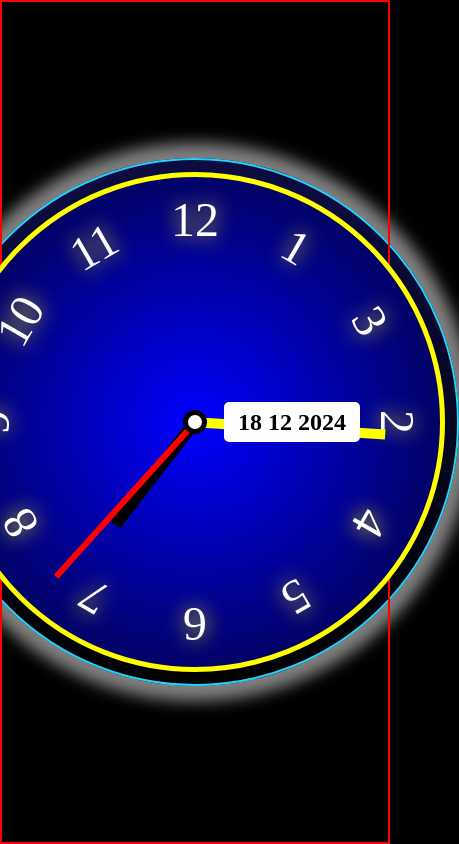
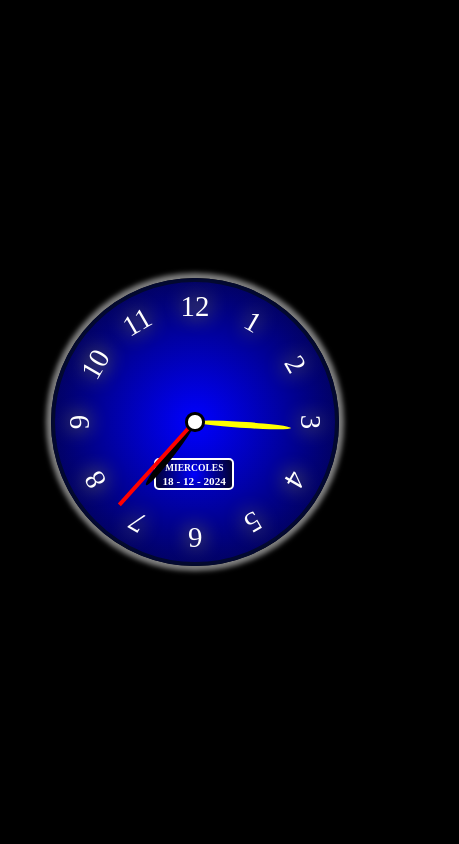
Before and after one commit to DanielAlabarze/RELOJ, a plain HTML site: page index.html in a window 390 px wide. Shown: the whole page, 459 px wide, since content can reach past the window. Drawn offline with nearby package versions, Linux system fonts and the light colour scheme.

Commit message:
first commit

```diff
--- a/index.html
+++ b/index.html
@@ -16,13 +16,9 @@
     <link
       rel="shortcut icon"
       sizes="16x16 24x24 32x32 48x48"
-      href="./img/favicon.ico"
+      href="./img/reloj.ico"
     />
 
-    <link
-      rel="stylesheet"
-      href="https://cdn.jsdelivr.net/npm/bootstrap-icons@1.10.5/font/bootstrap-icons.css"
-    />
 
     <link rel="stylesheet" href="style.css" />
     <script defer src="index.js"></script>
@@ -32,8 +28,8 @@
     <section class="clock-container">
       <div class="clock">
         <p class="digit" style="--n: 1">1</p>
-        <p class="digit" style="--n: 2">3</p>
-        <p class="digit" style="--n: 3">2</p>
+        <p class="digit" style="--n: 2">2</p>
+        <p class="digit" style="--n: 3">3</p>
         <p class="digit" style="--n: 4">4</p>
         <p class="digit" style="--n: 5">5</p>
         <p class="digit" style="--n: 6">6</p>
@@ -47,9 +43,11 @@
         <div class="minutes"></div>
         <div class="seconds"></div>
         <div class="center"></div>
-        <div class="dia"></div>
+        <div class="contenedorFecha">
+          <div class="nombreDia"></div>
+          <div class="dia"></div>
+        </div>
       </div>
     </section>
-
   </body>
 </html>
--- a/index.js
+++ b/index.js
@@ -2,6 +2,7 @@ const hours = document.querySelector(".hours");
 const minutes = document.querySelector(".minutes");
 const seconds = document.querySelector(".seconds");
 const day = document.querySelector(".dia");
+const nombreDia = document.querySelector(".nombreDia");
 
 const RELOJ = () => {
   const DATE = new Date();
@@ -14,18 +15,28 @@ const RELOJ = () => {
   hours.style.setProperty("--rotate", HORAS * 360);
 };
 
+const FECHA = new Date();
+const nDIA = FECHA.getDate();
+const MES = FECHA.getMonth() + 1;
+const ANO = FECHA.getFullYear();
 
-  const FECHA = new Date();
-  //const DIA = FECHA.getFullYear();
-  const nDIA = FECHA.getDate();
-  const MES = FECHA.getMonth() + 1;
-  const ANO = FECHA.getFullYear();
+let nombresDias = [
+  "DOMINGO",
+  "LUNES",
+  "MARTES",
+  "MIERCOLES",
+  "JUEVES",
+  "VIERNES",
+  "SABADO",
+];
 
+let diaDeSemana = FECHA.getDay();
 
-  day.innerHTML = nDIA.toString() + " " + MES.toString() + " " + ANO.toString();
+let nombreDelDia = nombresDias[diaDeSemana];
 
+day.innerText =
+  nDIA.toString() + " - " + MES.toString() + " - " + ANO.toString();
 
-
+nombreDia.innerHTML = nombreDelDia;
 
 setInterval(RELOJ, 1000);
- console.log(FECHA);
--- a/style.css
+++ b/style.css
@@ -1,11 +1,9 @@
-
 * {
   padding: 0;
   margin: 0;
   box-sizing: border-box;
 }
 body {
-
   background-color: black;
 }
 .clock-container {
@@ -14,8 +12,6 @@ body {
   align-items: center;
   width: 100vw;
   height: 100vh;
-  border: solid 2px red;
-
 }
 
 .clock {
@@ -27,8 +23,9 @@ body {
   display: flex;
   justify-content: center;
   align-items: center;
+  border: solid 0.5rem rgb(2, 8, 48);
   background-image: radial-gradient(circle, blue, rgb(2, 2, 41));
-    border: solid 5px yellow;
+  box-shadow: 0 0 15px 15px gray;
 }
 .digit {
   transform: rotate(calc(30deg * var(--n)));
@@ -40,11 +37,12 @@ body {
 }
 .center {
   position: absolute;
-      width: 1.56rem;
-      height: 1.56rem;
+  width: 2rem;
+  height: 2rem;
   background-color: white;
   border-radius: 50%;
   border: solid 5px black;
+  z-index: 5;
 }
 .hours,
 .minutes,
@@ -57,64 +55,160 @@ body {
 }
 .hours {
   width: 0.75rem;
-      height: 8.12rem;
+  height: 9rem;
   background-color: black;
-
+  border-radius: 50%;
+  z-index: 1;
 }
 .minutes {
   width: 0.65rem;
   height: 11.9rem;
   background-color: yellow;
+  border-radius: 50%;
+  z-index: 2;
 }
 
 .seconds {
-      width: 0.4rem;
+  width: 0.3rem;
   height: 13rem;
   background-color: red;
+  z-index: 3;
+}
+.contenedorFecha {
+  display: flex;
+  flex-direction: column;
+  border: solid 2px white;
+  background-image: radial-gradient(circle, blue, rgb(2, 2, 41));
+  color: white;
+  border-radius: 5px;
+  width: 8.8rem;
+  height: 3rem;
+  position: absolute;
+  right: 10.7rem;
+  bottom: 8rem;
+  z-index: 0;
+}
+.nombreDia {
+  display: flex;
+  justify-content: center;
+  align-items: center;
+  width: 8.5rem;
+  height: 1.5rem;
+  font-size: 0.8rem;
+  font-weight: bolder;
 }
 
 .dia {
   display: flex;
+  justify-content: center;
+  align-content: center;
   width: 8.5rem;
-      height: 2.5rem;
-      background-color: white;
-      position: absolute;
-      right: 5rem;
-      border-radius: 5px;
-      font-size: 1.5rem ;
+  height: 1.5rem;
+  font-size: 1.2rem;
   font-weight: bolder;
   justify-content: center;
   align-items: center;
-
+  z-index: 0;
 }
-
-
-  .clock::before {
-    content: "";
-    min-width: 32.8rem;
-    min-height: 32.8rem;
-    position: absolute;
-    border-radius: 50%;
-    background-image: linear-gradient(rgb(12, 12, 67), black);
-    box-shadow: 0 0 15px 15px gray;
-    z-index: -1;
-    border: solid 2px rgb(38, 209, 252);
-  }
-
-
-
-
 
 /* MEDIA-------------------------*/
 
-/*@media (min-width: 320px) and (max-width: 360px) {
-
+@media (min-width: 320px) and (max-width: 570px) {
+  .clock {
+    min-width: 18rem;
+    min-height: 18rem;
+    font-size: 1.8rem;
+    position: relative;
+    border-radius: 50%;
+    display: flex;
+    justify-content: center;
+    align-items: center;
+    border: solid 0.25rem rgb(2, 8, 48);
+    background-image: radial-gradient(circle, blue, rgb(2, 2, 41));
+    box-shadow: 0 0 5px 5px gray;
+  }
+  .digit {
+    transform: rotate(calc(30deg * var(--n)));
+    position: absolute;
+    top: 0.5rem;
+    bottom: 0.5rem;
+    color: white;
+    text-shadow: 0 0 20px yellow;
+  }
+  .center {
+    position: absolute;
+    width: 1.2rem;
+    height: 1.2rem;
+    background-color: white;
+    border-radius: 50%;
+    border: solid 3px black;
+    z-index: 5;
+  }
+  .hours,
+  .minutes,
+  .seconds {
+    --rotate: 0;
+    position: absolute;
+    bottom: 50%;
+    transform: rotate(calc(var(--rotate) * 1deg));
+    transform-origin: bottom;
+  }
+  .hours {
+    width: 0.5rem;
+    height: 5rem;
+    background-color: black;
+    border-radius: 50%;
+    z-index: 1;
+  }
+  .minutes {
+    width: 0.4rem;
+    height: 6rem;
+    background-color: yellow;
+    border-radius: 50%;
+    z-index: 2;
   }
 
-@media (min-width: 361px) and (max-width: 520px) {
-
+  .seconds {
+    width: 0.2rem;
+    height: 7rem;
+    background-color: red;
+    z-index: 3;
   }
 
-@media (min-width: 521px) and (max-width: 1024px) {
+  .contenedorFecha {
+    display: flex;
+    flex-direction: column;
+    justify-content: center;
+    align-items: center;
+    border: solid 2px white;
+    background-image: radial-gradient(circle, blue, rgb(2, 2, 41));
+    color: white;
+    border-radius: 5px;
+    width: 5rem;
+    height: 2rem;
+    position: absolute;
+    right: 6.3rem;
+    bottom: 4.5rem;
+    z-index: 0;
+  }
 
-}*/
+  .nombreDia {
+    display: flex;
+    justify-content: center;
+    align-items: center;
+    width: 5rem;
+    height: 1rem;
+    font-size: 0.6rem;
+    font-weight: bolder;
+  }
+
+  .dia {
+    display: flex;
+    width: 5rem;
+    height: 1rem;
+    font-size: 0.7rem;
+    font-weight: bolder;
+    justify-content: center;
+    align-items: center;
+  }
+}
```
Also changed, not shown: img/reloj.ico (added). Lines whose indentation alone changed are shown as unchanged.
